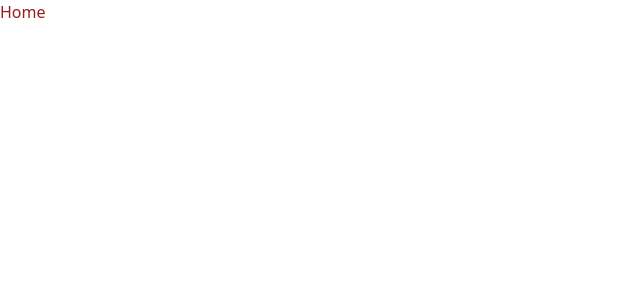
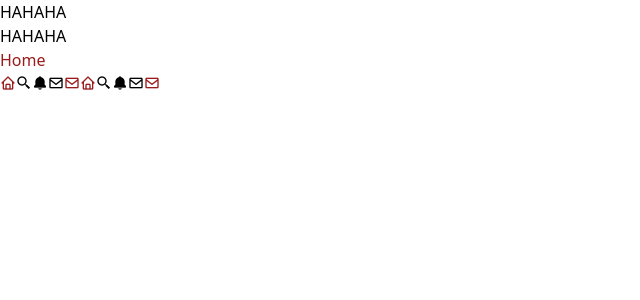
Before and after one commit to arifin2018/react-twitter, a Next.js app: page /home in a window 1280 px wide. Shown: the top 300 px of the page, without its empty margins (0-640 px from the left). Built offline with nearby package versions, Linux system fonts and the light colour scheme.

Commit message:
fixing layouting

```diff
--- a/layouts/index.jsx
+++ b/layouts/index.jsx
@@ -9,7 +9,6 @@ export default function Layout({children}) {
 		<>
 			<h1>HAHAHA</h1>
 			{children}
-			<box-icon  type="solid" name="rocket"></box-icon>
 			<i className='bx bx-home text-red-800'></i>
 			<i className='bx bx-search-alt-2' ></i>
 			<i className='bx bxs-bell' ></i>
--- a/pages/home/index.jsx
+++ b/pages/home/index.jsx
@@ -3,13 +3,13 @@ import Layout from '@/layouts';
 
 export default function Home() {
 	return (
-		<>
+		<Layout>
 			<h1 className='text-red-800'>Home</h1>
-		</>
+		</Layout>
 	);
 }
 
-Layout.getLayout = function getLayout(page) {
+Home.getLayout = function getLayout(page) {
 	return (
 		<Layout>
 			{page}
```
